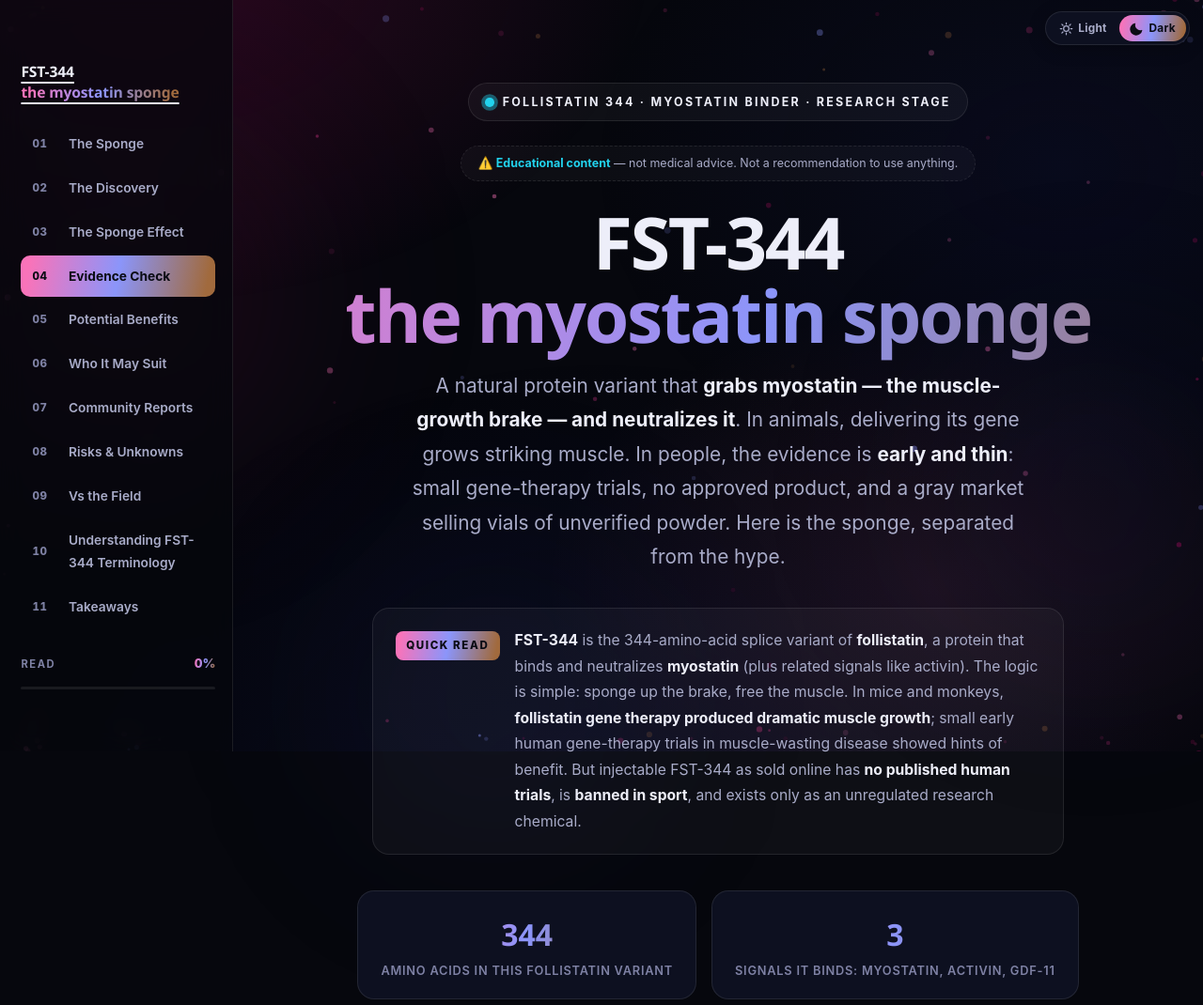
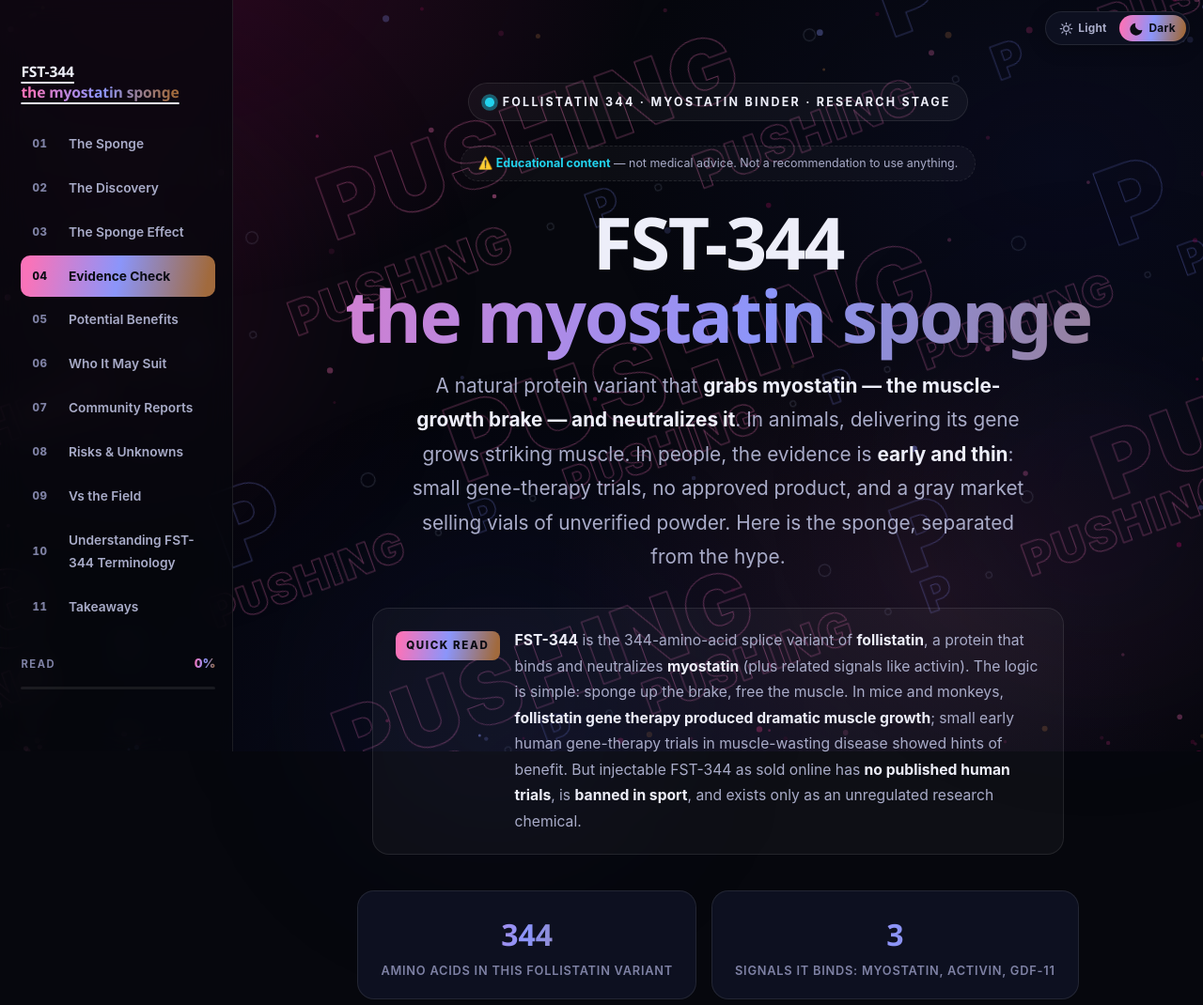
Before and after one commit to discoveranytime/fst344, a plain HTML site: page index.html in a window 1280 px wide. Shown: the top 1070 px of the page at 94% size. Drawn offline with Linux system fonts and the light colour scheme.

Commit message:
Add PUSHING P watermark (pink/indigo palette)

```diff
--- a/index.html
+++ b/index.html
@@ -523,9 +523,29 @@
 .tb-emg{background:rgba(251,146,60,.10);color:var(--org);border:1px solid rgba(251,146,60,.4)}
 .tb-com{background:rgba(38,221,249,.10);color:var(--amber);border:1px solid rgba(38,221,249,.4)}
 .tb-no{background:rgba(251,113,185,.10);color:var(--rose);border:1px solid rgba(251,113,185,.4)}
+#bgtext{position:fixed;inset:0;z-index:0;overflow:hidden;pointer-events:none}
+.bgline{position:absolute;left:-25%;width:150%;transform:rotate(-20deg)}
+.bgtrack{display:inline-block;white-space:nowrap;animation:wmdrift var(--spd,120s) linear infinite}
+.bgline.rev .bgtrack{animation-direction:reverse}
+.bgtrack b{font-weight:900;letter-spacing:.04em;color:transparent;-webkit-text-stroke:1px var(--sc,rgba(249,115,185,.38))}
+.bgtrack i{font-style:normal;color:transparent;-webkit-text-stroke:1px rgba(152,164,192,.22);margin:0 .7em}
+.w1{--sc:rgba(249,115,185,.38)}
+.w2{--sc:rgba(129,140,248,.34)}
+@keyframes wmdrift{to{transform:translateX(-50%)}}
+@media(max-width:900px){ .bgline.mhide{display:none} }
+@media (prefers-reduced-motion:reduce){ .bgtrack{animation:none} }
 </style>
 </head>
 <body>
+<div id="bgtext" aria-hidden="true">
+<div class="bgline" style="top:4%;font-size:6rem;--spd:138s"><div class="bgtrack"><span><b class="w1">PUSHING</b><i>·</i><b class="w2">P</b><i>·</i><b class="w1">PUSHING</b><i>·</i><b class="w2">P</b><i>·</i><b class="w1">PUSHING</b><i>·</i><b class="w2">P</b><i>·</i><b class="w1">PUSHING</b><i>·</i><b class="w2">P</b><i>·</i><b class="w1">PUSHING</b><i>·</i><b class="w2">P</b><i>·</i></span><span><b class="w1">PUSHING</b><i>·</i><b class="w2">P</b><i>·</i><b class="w1">PUSHING</b><i>·</i><b class="w2">P</b><i>·</i><b class="w1">PUSHING</b><i>·</i><b class="w2">P</b><i>·</i><b class="w1">PUSHING</b><i>·</i><b class="w2">P</b><i>·</i><b class="w1">PUSHING</b><i>·</i><b class="w2">P</b><i>·</i></span></div></div>
+<div class="bgline rev" style="top:22%;font-size:3.2rem;--spd:106s"><div class="bgtrack"><span><b class="w1">PUSHING</b><i>·</i><b class="w2">P</b><i>·</i><b class="w1">PUSHING</b><i>·</i><b class="w2">P</b><i>·</i><b class="w1">PUSHING</b><i>·</i><b class="w2">P</b><i>·</i><b class="w1">PUSHING</b><i>·</i><b class="w2">P</b><i>·</i><b class="w1">PUSHING</b><i>·</i><b class="w2">P</b><i>·</i></span><span><b class="w1">PUSHING</b><i>·</i><b class="w2">P</b><i>·</i><b class="w1">PUSHING</b><i>·</i><b class="w2">P</b><i>·</i><b class="w1">PUSHING</b><i>·</i><b class="w2">P</b><i>·</i><b class="w1">PUSHING</b><i>·</i><b class="w2">P</b><i>·</i><b class="w1">PUSHING</b><i>·</i><b class="w2">P</b><i>·</i></span></div></div>
+<div class="bgline" style="top:40%;font-size:7rem;--spd:162s"><div class="bgtrack"><span><b class="w1">PUSHING</b><i>·</i><b class="w2">P</b><i>·</i><b class="w1">PUSHING</b><i>·</i><b class="w2">P</b><i>·</i><b class="w1">PUSHING</b><i>·</i><b class="w2">P</b><i>·</i><b class="w1">PUSHING</b><i>·</i><b class="w2">P</b><i>·</i><b class="w1">PUSHING</b><i>·</i><b class="w2">P</b><i>·</i></span><span><b class="w1">PUSHING</b><i>·</i><b class="w2">P</b><i>·</i><b class="w1">PUSHING</b><i>·</i><b class="w2">P</b><i>·</i><b class="w1">PUSHING</b><i>·</i><b class="w2">P</b><i>·</i><b class="w1">PUSHING</b><i>·</i><b class="w2">P</b><i>·</i><b class="w1">PUSHING</b><i>·</i><b class="w2">P</b><i>·</i></span></div></div>
+<div class="bgline rev mhide" style="top:58%;font-size:2.8rem;--spd:119s"><div class="bgtrack"><span><b class="w1">PUSHING</b><i>·</i><b class="w2">P</b><i>·</i><b class="w1">PUSHING</b><i>·</i><b class="w2">P</b><i>·</i><b class="w1">PUSHING</b><i>·</i><b class="w2">P</b><i>·</i><b class="w1">PUSHING</b><i>·</i><b class="w2">P</b><i>·</i><b class="w1">PUSHING</b><i>·</i><b class="w2">P</b><i>·</i></span><span><b class="w1">PUSHING</b><i>·</i><b class="w2">P</b><i>·</i><b class="w1">PUSHING</b><i>·</i><b class="w2">P</b><i>·</i><b class="w1">PUSHING</b><i>·</i><b class="w2">P</b><i>·</i><b class="w1">PUSHING</b><i>·</i><b class="w2">P</b><i>·</i><b class="w1">PUSHING</b><i>·</i><b class="w2">P</b><i>·</i></span></div></div>
+<div class="bgline mhide" style="top:76%;font-size:6rem;--spd:150s"><div class="bgtrack"><span><b class="w1">PUSHING</b><i>·</i><b class="w2">P</b><i>·</i><b class="w1">PUSHING</b><i>·</i><b class="w2">P</b><i>·</i><b class="w1">PUSHING</b><i>·</i><b class="w2">P</b><i>·</i><b class="w1">PUSHING</b><i>·</i><b class="w2">P</b><i>·</i><b class="w1">PUSHING</b><i>·</i><b class="w2">P</b><i>·</i></span><span><b class="w1">PUSHING</b><i>·</i><b class="w2">P</b><i>·</i><b class="w1">PUSHING</b><i>·</i><b class="w2">P</b><i>·</i><b class="w1">PUSHING</b><i>·</i><b class="w2">P</b><i>·</i><b class="w1">PUSHING</b><i>·</i><b class="w2">P</b><i>·</i><b class="w1">PUSHING</b><i>·</i><b class="w2">P</b><i>·</i></span></div></div>
+<div class="bgline rev mhide" style="top:90%;font-size:3rem;--spd:100s"><div class="bgtrack"><span><b class="w1">PUSHING</b><i>·</i><b class="w2">P</b><i>·</i><b class="w1">PUSHING</b><i>·</i><b class="w2">P</b><i>·</i><b class="w1">PUSHING</b><i>·</i><b class="w2">P</b><i>·</i><b class="w1">PUSHING</b><i>·</i><b class="w2">P</b><i>·</i><b class="w1">PUSHING</b><i>·</i><b class="w2">P</b><i>·</i></span><span><b class="w1">PUSHING</b><i>·</i><b class="w2">P</b><i>·</i><b class="w1">PUSHING</b><i>·</i><b class="w2">P</b><i>·</i><b class="w1">PUSHING</b><i>·</i><b class="w2">P</b><i>·</i><b class="w1">PUSHING</b><i>·</i><b class="w2">P</b><i>·</i><b class="w1">PUSHING</b><i>·</i><b class="w2">P</b><i>·</i></span></div></div>
+</div>
+
 <svg class="sr-only" aria-hidden="true" focusable="false">
   <defs>
     <linearGradient id="triGrad" x1="0%" y1="0%" x2="100%" y2="0%">
```
